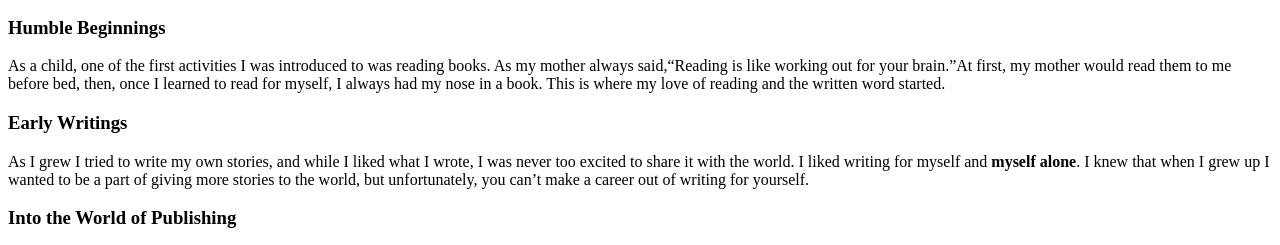
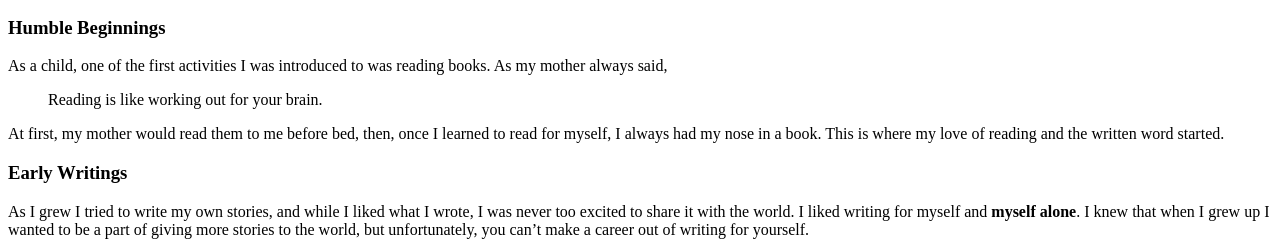
Before and after one commit to prhyner07/Unit-Project-PR, a plain HTML site: page index.html in a window 1280 px wide. Shown: the part 526-771 px from the top of the page. Drawn offline with Linux system fonts and the light colour scheme.

Commit message:
Update index.html

```diff
--- a/index.html
+++ b/index.html
@@ -10,7 +10,7 @@
 <img src=https://upload.wikimedia.org/wikipedia/commons/4/42/Child_reading_%28Jessie_Willcox_Smith%29.jpg?_=20100413103816  alt="Description" width="259" height="396">
 <p><i>Jessie Willcox Smith, Child Reading, Public Domain</i></p>
 <h3>Humble Beginnings</h3>
-<p>As a child, one of the first activities I was introduced to was reading books. As my mother always said,<q>Reading is like working out for your brain.</q>At first, my mother would read them to me before bed, then, once I learned to read for myself, I always had my nose in a book. This is where my love of reading and the written word started.</p>
+<p>As a child, one of the first activities I was introduced to was reading books. As my mother always said,<blockquote>Reading is like working out for your brain.</blockquote>At first, my mother would read them to me before bed, then, once I learned to read for myself, I always had my nose in a book. This is where my love of reading and the written word started.</p>
 
 <h3>Early Writings</h3>
 <p>As I grew I tried to write my own stories, and while I liked what I wrote, I was never too excited to share it with the world. I liked writing for myself and <b>myself alone</b>. I knew that when I grew up I wanted to be a part of giving more stories to the world, but unfortunately, you can’t make a career out of writing for yourself.</p>
```
